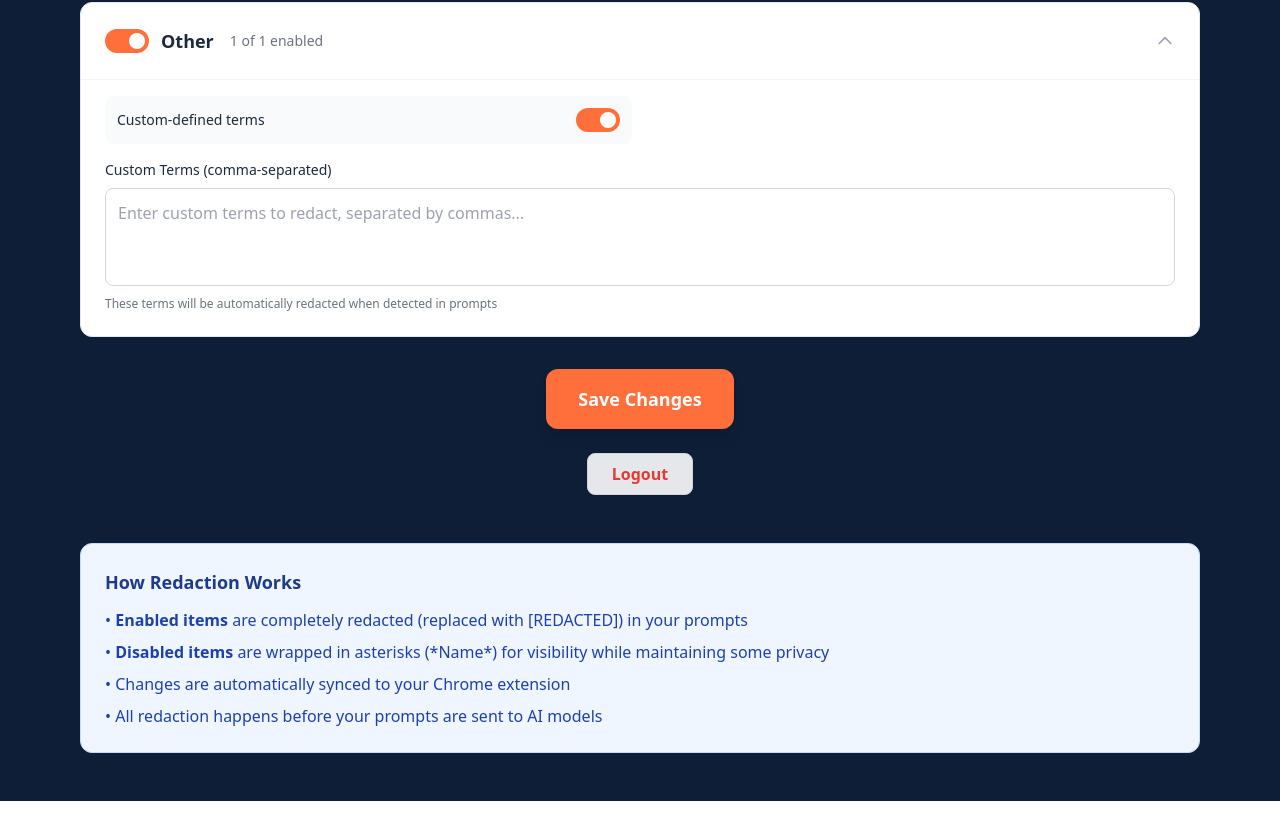
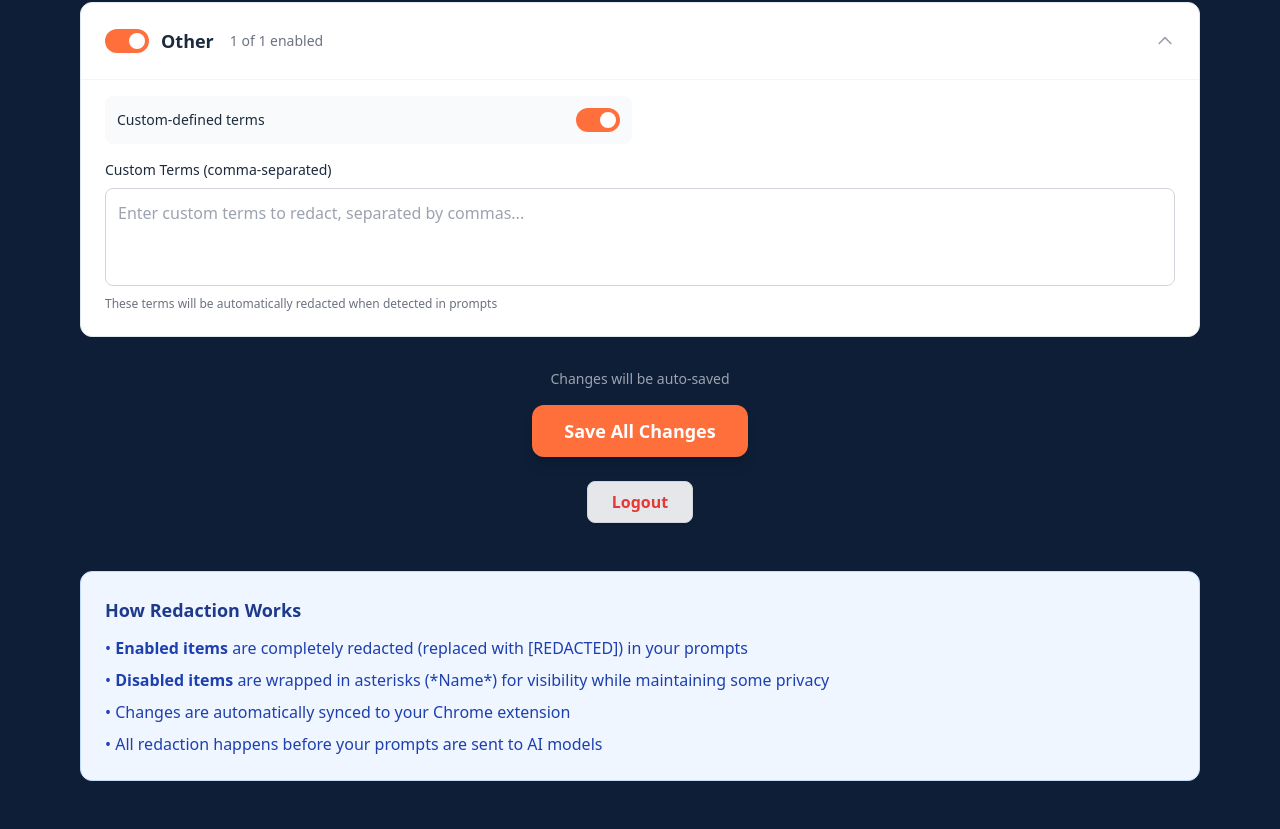
Before and after one commit to dferdowsfy/Complyze_1.1, a Next.js app in the folder complyze/: page /dashboard/settings in a window 1280 px wide. Shown: the part 2130-2959 px from the top of the page. Before the commit the page ends 2931 px from the top, so only its background shows below. Built offline with nearby package versions, Linux system fonts and the light colour scheme; no server answers; the database is empty.

Commit message:
fix: Add auto-save functionality to redaction settings - Settings now auto-save when toggled, no manual save required - Add real-time save status indicator - Keep manual save button as backup - Improve UX for Chrome extension settings sync - Fix issue where extension wasn't receiving setting updates

```diff
--- a/complyze/src/app/dashboard/settings/page.tsx
+++ b/complyze/src/app/dashboard/settings/page.tsx
@@ -215,20 +215,18 @@ export default function Settings() {
   };
 
   const handleToggle = (key: string, enabled: boolean) => {
-    setSettings(prev => ({
-      ...prev,
+    const newSettings = {
+      ...settings,
       [key]: enabled
-    }));
+    };
+    setSettings(newSettings);
+
+    // Auto-save settings when toggled
+    autoSaveSettings(newSettings);
   };
 
-  const handleCategoryExpand = (category: string) => {
-    setExpandedCategories(prev => ({
-      ...prev,
-      [category]: !prev[category]
-    }));
-  };
-
-  const saveSettings = async () => {
+  // Auto-save function with debouncing to avoid too many API calls
+  const autoSaveSettings = async (newSettings: Record<string, boolean>) => {
     try {
       setSaving(true);
       setError(null);
@@ -240,7 +238,7 @@ export default function Settings() {
         },
         body: JSON.stringify({
           user_id: userId,
-          settings: settings
+          settings: newSettings
         }),
       });
 
@@ -261,12 +259,12 @@ export default function Settings() {
             source: 'complyze-website',
             payload: {
               user_id: userId,
-              settings: settings,
+              settings: newSettings,
               customTerms: customTerms
             }
           }, window.location.origin);
 
-          console.log('Settings update sent to Chrome extension');
+          console.log('Settings auto-saved and sent to Chrome extension');
         } catch (error) {
           console.warn('Could not send message to Chrome extension:', error);
         }
@@ -274,10 +272,22 @@ export default function Settings() {
 
     } catch (err: any) {
       setError(err.message);
-      console.error('Error saving settings:', err);
+      console.error('Error auto-saving settings:', err);
     } finally {
       setSaving(false);
     }
+  };
+
+  const handleCategoryExpand = (category: string) => {
+    setExpandedCategories(prev => ({
+      ...prev,
+      [category]: !prev[category]
+    }));
+  };
+
+  // Manual save function (for the save button)
+  const saveSettings = async () => {
+    await autoSaveSettings(settings);
   };
 
   const expandAllCategories = () => {
@@ -546,25 +556,41 @@ export default function Settings() {
           ))}
         </div>
 
-        {/* Save Button */}
-        <div className="flex justify-center mb-6">
+        {/* Save Button and Status */}
+        <div className="flex flex-col items-center mb-6 space-y-4">
+          {/* Auto-save status */}
+          <div className="flex items-center gap-2">
+            {saving ? (
+              <>
+                <div className="animate-spin rounded-full h-4 w-4 border-b-2 border-[#FF6F3C]"></div>
+                <span className="text-white text-sm">Auto-saving changes...</span>
+              </>
+            ) : lastSaved ? (
+              <>
+                <svg className="w-4 h-4 text-green-400" fill="none" stroke="currentColor" viewBox="0 0 24 24">
+                  <path strokeLinecap="round" strokeLinejoin="round" strokeWidth={2} d="M5 13l4 4L19 7" />
+                </svg>
+                <span className="text-green-400 text-sm">
+                  Auto-saved at {lastSaved.toLocaleTimeString()}
+                </span>
+              </>
+            ) : (
+              <span className="text-gray-400 text-sm">Changes will be auto-saved</span>
+            )}
+          </div>
+
+          {/* Manual save button */}
           <button
             onClick={saveSettings}
             disabled={saving}
-            className="px-8 py-4 bg-[#FF6F3C] text-white rounded-xl font-bold text-lg hover:bg-[#ff8a5c] transition disabled:opacity-50 disabled:cursor-not-allowed shadow-lg"
+            className="px-8 py-3 bg-[#FF6F3C] text-white rounded-xl font-bold text-lg hover:bg-[#ff8a5c] transition disabled:opacity-50 disabled:cursor-not-allowed shadow-lg"
           >
-            {saving ? (
-              <div className="flex items-center gap-2">
-                <div className="animate-spin rounded-full h-5 w-5 border-b-2 border-white"></div>
-                Saving Changes...
-              </div>
-            ) : (
-              'Save Changes'
-            )}
+            {saving ? 'Saving...' : 'Save All Changes'}
           </button>
         </div>
-        {/* Logout Button (Settings only) */}
-        <div className="flex justify-center mb-12">
+
+        {/* Logout Button */}
+        <div className="flex justify-center mb-6">
           <button
             onClick={() => {
               localStorage.removeItem('complyze_token');
```
